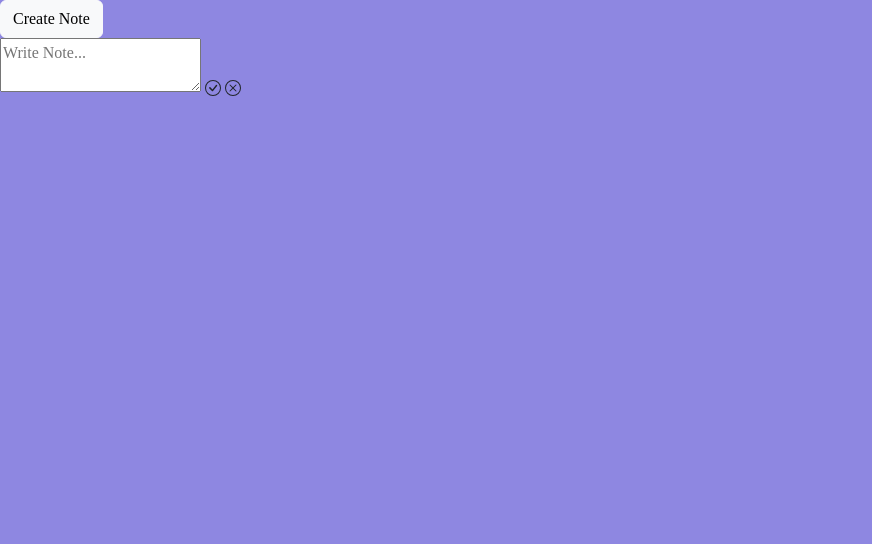
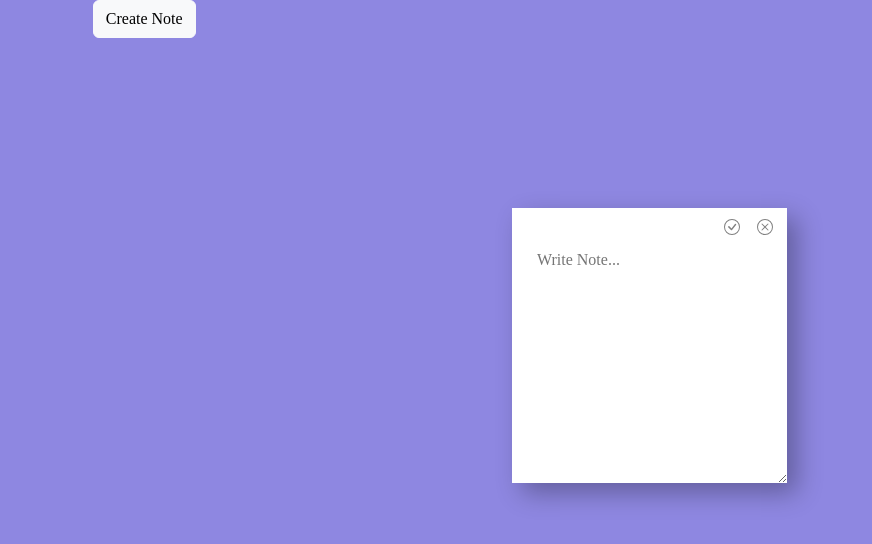
Before and after one commit to ChonCanCode/beginner-js-project-13-sticky-notes, a plain HTML site: page index.html in a window 1280 px wide. Shown: the whole page, without its empty margins (0-872 px from the left). Drawn offline with nearby package versions, Linux system fonts and the light colour scheme; a web font is replaced by a local one.

Commit message:
css done

```diff
--- a/index.html
+++ b/index.html
@@ -23,9 +23,8 @@
                     <path d="M8 15A7 7 0 1 1 8 1a7 7 0 0 1 0 14m0 1A8 8 0 1 0 8 0a8 8 0 0 0 0 16"/>
                     <path d="m10.97 4.97-.02.022-3.473 4.425-2.093-2.094a.75.75 0 0 0-1.06 1.06L6.97 11.03a.75.75 0 0 0 1.079-.02l3.992-4.99a.75.75 0 0 0-1.071-1.05"/>
                   </svg>
-                  </svg>
-                  <svg xmlns="http://www.w3.org/2000/svg" width="16" height="16" fill="currentColor" class="bi bi-x-circle" viewBox="0 0 16 16">
-                    <path id="x-icon" d="M8 15A7 7 0 1 1 8 1a7 7 0 0 1 0 14m0 1A8 8 0 1 0 8 0a8 8 0 0 0 0 16"/>
+                  <svg id="x-icon" xmlns="http://www.w3.org/2000/svg" width="16" height="16" fill="currentColor" class="bi bi-x-circle" viewBox="0 0 16 16">
+                    <path d="M8 15A7 7 0 1 1 8 1a7 7 0 0 1 0 14m0 1A8 8 0 1 0 8 0a8 8 0 0 0 0 16"/>
                     <path d="M4.646 4.646a.5.5 0 0 1 .708 0L8 7.293l2.646-2.647a.5.5 0 0 1 .708.708L8.707 8l2.647 2.646a.5.5 0 0 1-.708.708L8 8.707l-2.646 2.647a.5.5 0 0 1-.708-.708L7.293 8 4.646 5.354a.5.5 0 0 1 0-.708"/>
                   </svg>
             </form>
--- a/style.css
+++ b/style.css
@@ -1,7 +1,60 @@
 *{
     font-family: "Playwrite GB S";
+    padding: 0;
+    margin: 0;
 }
 
 body{
     background: rgb(142, 135, 225);
+    font-size: 1rem;
 }
+
+.main-container {
+    width: 95%;
+    margin: auto;
+}
+
+.container1{
+    margin-left: 5%;
+}
+
+.container2{
+    display: flex;
+    justify-content: flex-start;
+    flex-wrap: wrap;
+    margin-top: 20px;
+    margin-left: 5%;
+}
+
+.container3{
+    /* display: none; */
+    position: absolute;
+    top: 26%;
+    left: 40%;
+}
+
+
+textarea{
+    box-shadow: 10px 10px 24px 0px rgba(0,0,0,0.3);
+    outline:none;
+    border: none;
+    width: 275px;
+    height: 275px;
+    padding: 40px 25px 25px 25px
+}
+
+svg{
+    color: gray;
+}
+
+#check-icon{
+    position: absolute;
+    right: 17%;
+    top: 4%;
+}
+
+#x-icon{
+    position: absolute;
+    right: 5%;
+    top:4%;
+}
```
